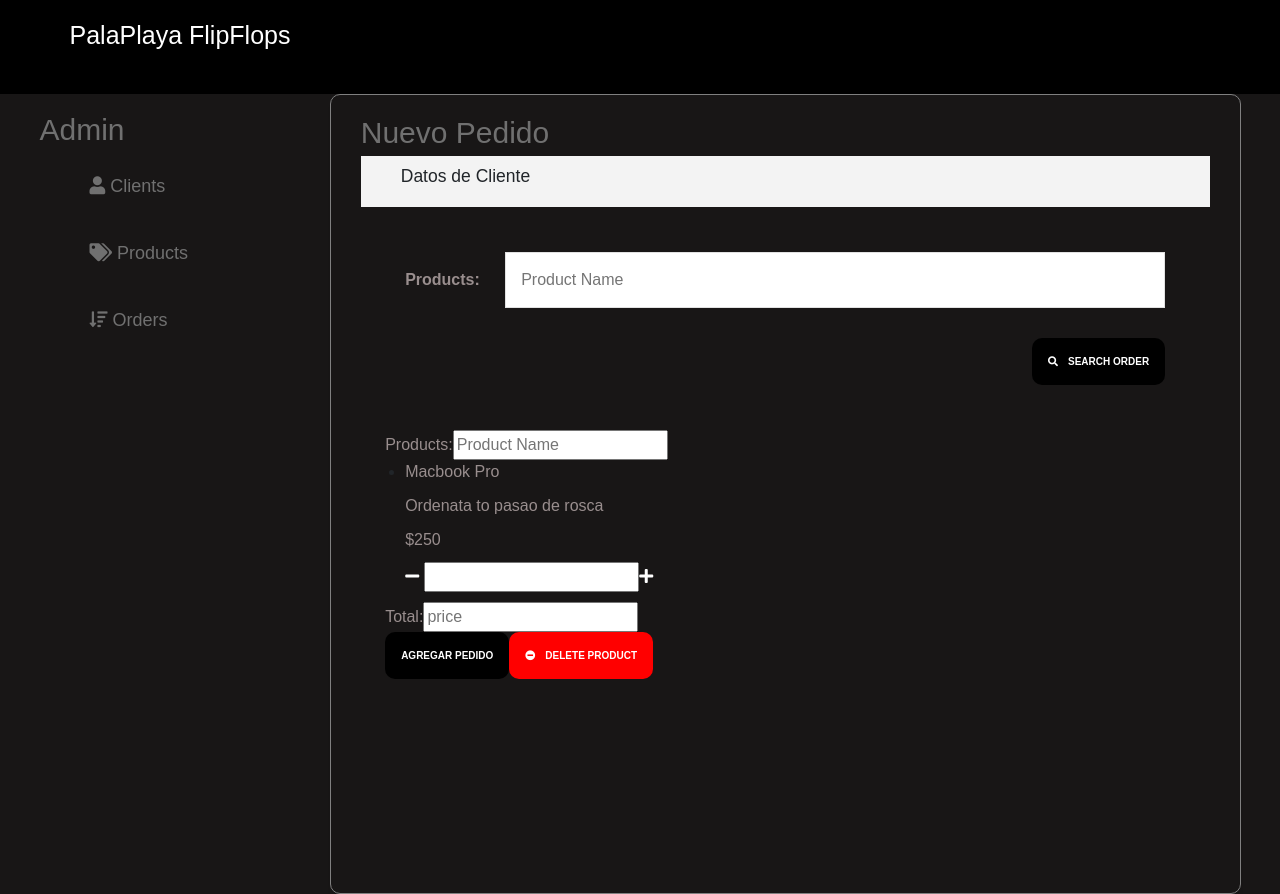
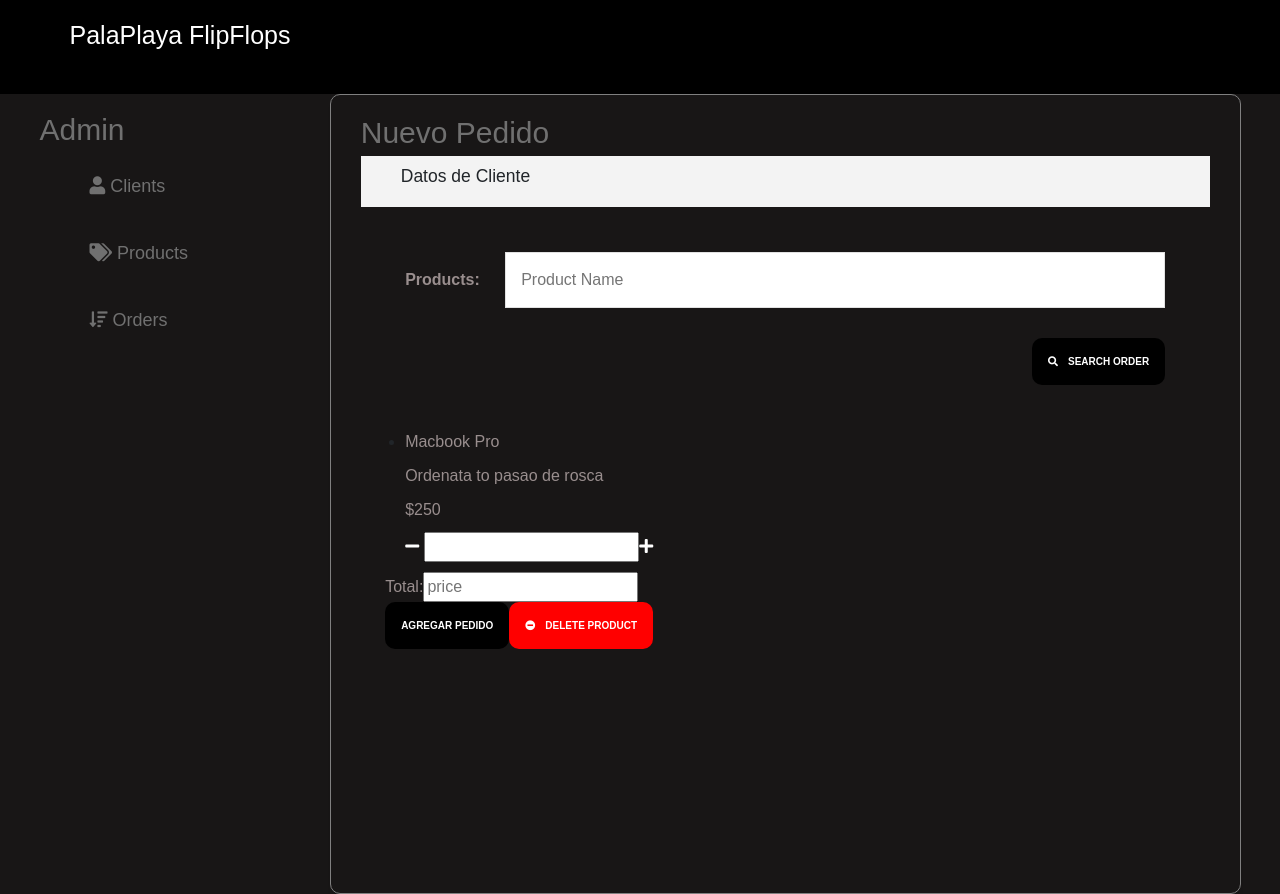
Before and after one commit to ParisArcos/CRM_API-Client, a React (Create React App) app: page /orders/new/1 in a window 1280 px wide. Built offline with nearby package versions, Linux system fonts and the light colour scheme; no server answers.

Commit message:
For Paris

```diff
--- a/src/components/orders/NewOrder.js
+++ b/src/components/orders/NewOrder.js
@@ -75,10 +75,7 @@ const NewOrder = () => {
         handleChangeProduct={handleChangeProduct}
       />
       <form>
-        <div className="field">
-          <label>Products:</label>
-          <input type="text" placeholder="Product Name" name="products" />
-        </div>
+
 
         <ul className="summary">
           <li>
```
